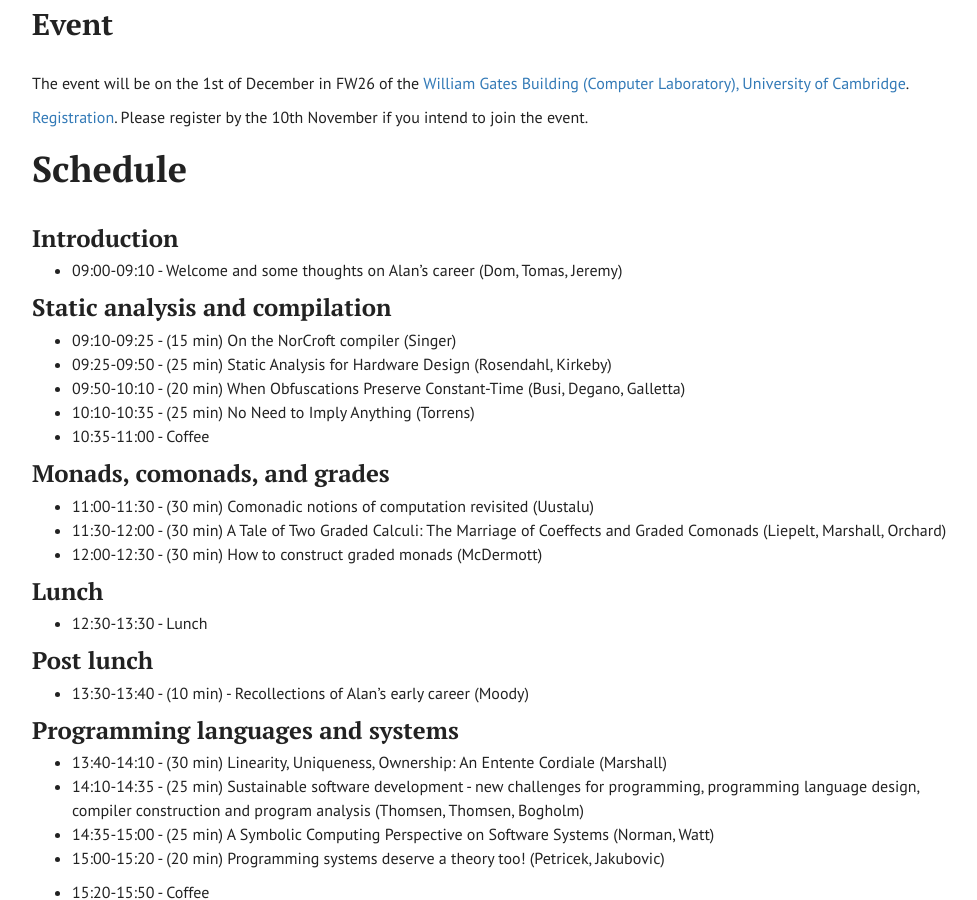
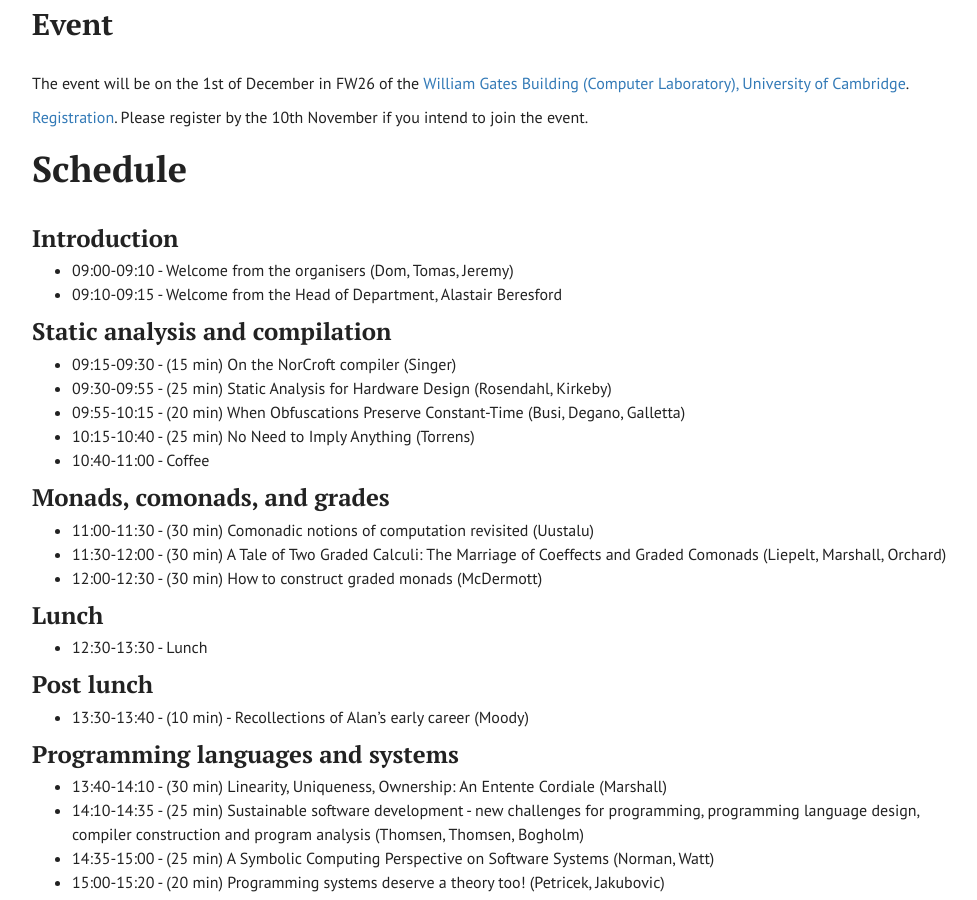
Before and after one commit to dorchard/dorchard.github.io, a Jekyll site: the page built from mycroftfest.md, in a window 1280 px wide and 900 px high, scrolled down 749 px. Shown: the whole window, without its empty margins (233-1210 px from the left). Built offline with Jekyll 4.4.1, drawn with Linux system fonts in a browser that asks for light colours.

Commit message:
Update mycroftfest.md

```diff
--- a/mycroftfest.md
+++ b/mycroftfest.md
@@ -33,15 +33,16 @@ The event will be on the 1st of December in FW26 of the [William Gates Building
 
 ### Introduction
 
-* 09:00-09:10 - Welcome and some thoughts on Alan's career (Dom, Tomas, Jeremy)
+* 09:00-09:10 - Welcome from the organisers (Dom, Tomas, Jeremy)
+* 09:10-09:15 - Welcome from the Head of Department, Alastair Beresford
 
 ### Static analysis and compilation
 
-* 09:10-09:25 - (15 min) On the NorCroft compiler (Singer)
-* 09:25-09:50 - (25 min) Static Analysis for Hardware Design (Rosendahl, Kirkeby)
-* 09:50-10:10 - (20 min) When Obfuscations Preserve Constant-Time (Busi, Degano, Galletta)
-* 10:10-10:35 - (25 min) No Need to Imply Anything (Torrens)
-* 10:35-11:00 - Coffee
+* 09:15-09:30 - (15 min) On the NorCroft compiler (Singer)
+* 09:30-09:55 - (25 min) Static Analysis for Hardware Design (Rosendahl, Kirkeby)
+* 09:55-10:15 - (20 min) When Obfuscations Preserve Constant-Time (Busi, Degano, Galletta)
+* 10:15-10:40 - (25 min) No Need to Imply Anything (Torrens)
+* 10:40-11:00 - Coffee
 
 ### Monads, comonads, and grades
 
```
